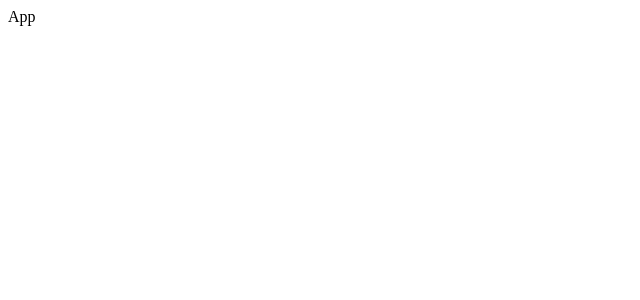
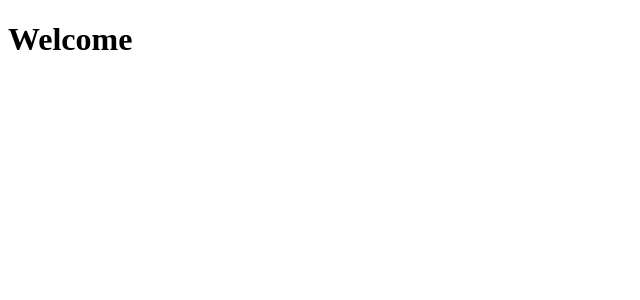
Before and after one commit to TejasAU/FlexiPennywise, a React (Create React App) app in the folder pennywise/: page / in a window 1280 px wide. Shown: the top 300 px of the page, without its empty margins (0-640 px from the left). Built offline with nearby package versions, Linux system fonts and the light colour scheme.

Commit message:
test-commit

```diff
--- a/pennywise/src/App.js
+++ b/pennywise/src/App.js
@@ -2,7 +2,9 @@ import React from 'react'
 
 const App = () => {
   return (
-    <div>App</div>
+    <div>
+      <h1>Welcome</h1>
+    </div>
   )
 }
 
```
Also changed, not shown: 1 other file (tests, documents, lock files or other folders).
